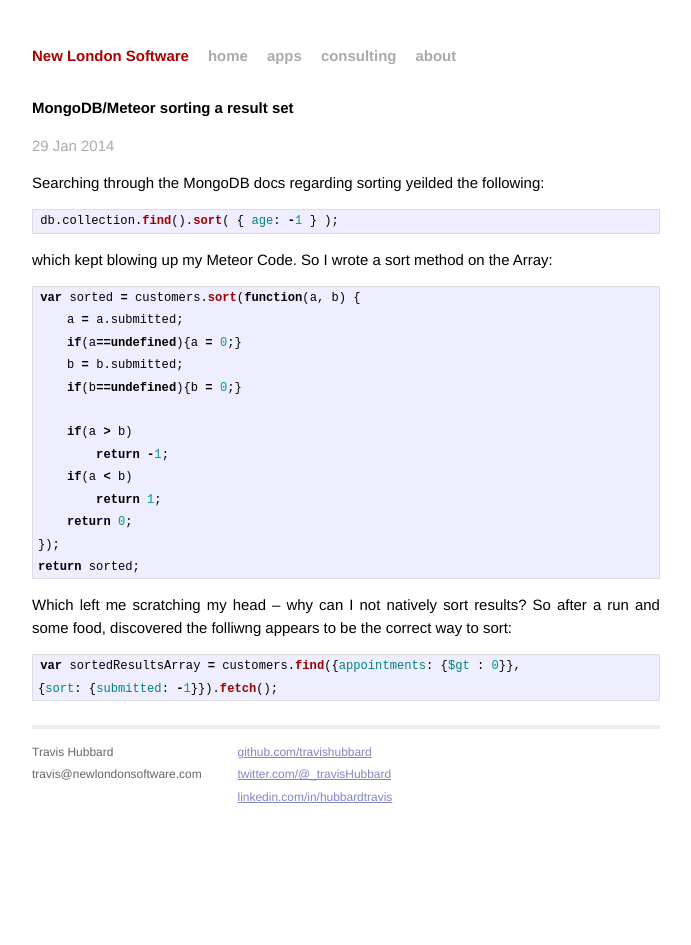
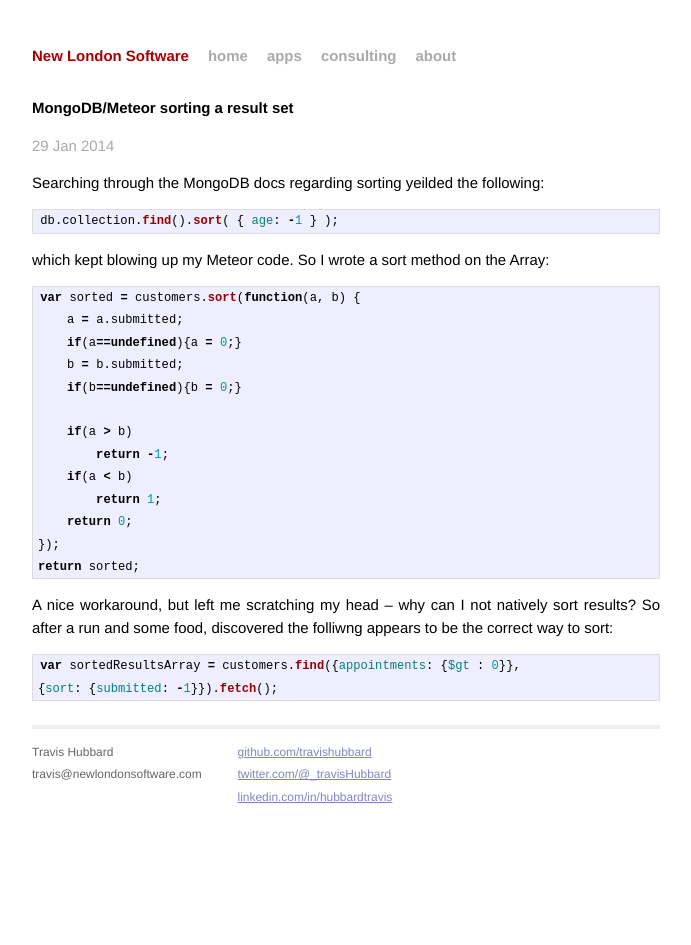
Before and after one commit to travishubbard/travishubbard.github.io, a Jekyll site: the page built from _posts/2014-01-29-mongodb-sort.markdown, in a window 1280 px wide. Shown: the whole page, without its empty margins (294-985 px from the left). Built offline with Jekyll 4.4.1, drawn with Linux system fonts in a browser that asks for light colours; Markdown is read by kramdown in place of the engine named in the settings.

Commit message:
blog entry on sorting collection

```diff
--- a/_posts/2014-01-29-mongodb-sort.markdown
+++ b/_posts/2014-01-29-mongodb-sort.markdown
@@ -10,7 +10,7 @@
 db.collection.find().sort( { age: -1 } );
 {% endhighlight %}
 
-which kept blowing up my Meteor Code. So I wrote a sort method on the Array:
+which kept blowing up my Meteor code. So I wrote a sort method on the Array:
 
 {% highlight javascript %}
 var sorted = customers.sort(function(a, b) {
@@ -28,7 +28,7 @@
 return sorted;
 {% endhighlight %}
 
-Which left me scratching my head -- why can I not natively sort results? So after a run and some food, discovered the folliwng appears to be the correct way to sort:
+A nice workaround, but left me scratching my head -- why can I not natively sort results? So after a run and some food, discovered the folliwng appears to be the correct way to sort:
 
 {% highlight javascript %}
 var sortedResultsArray = customers.find({appointments: {$gt : 0}},
```
